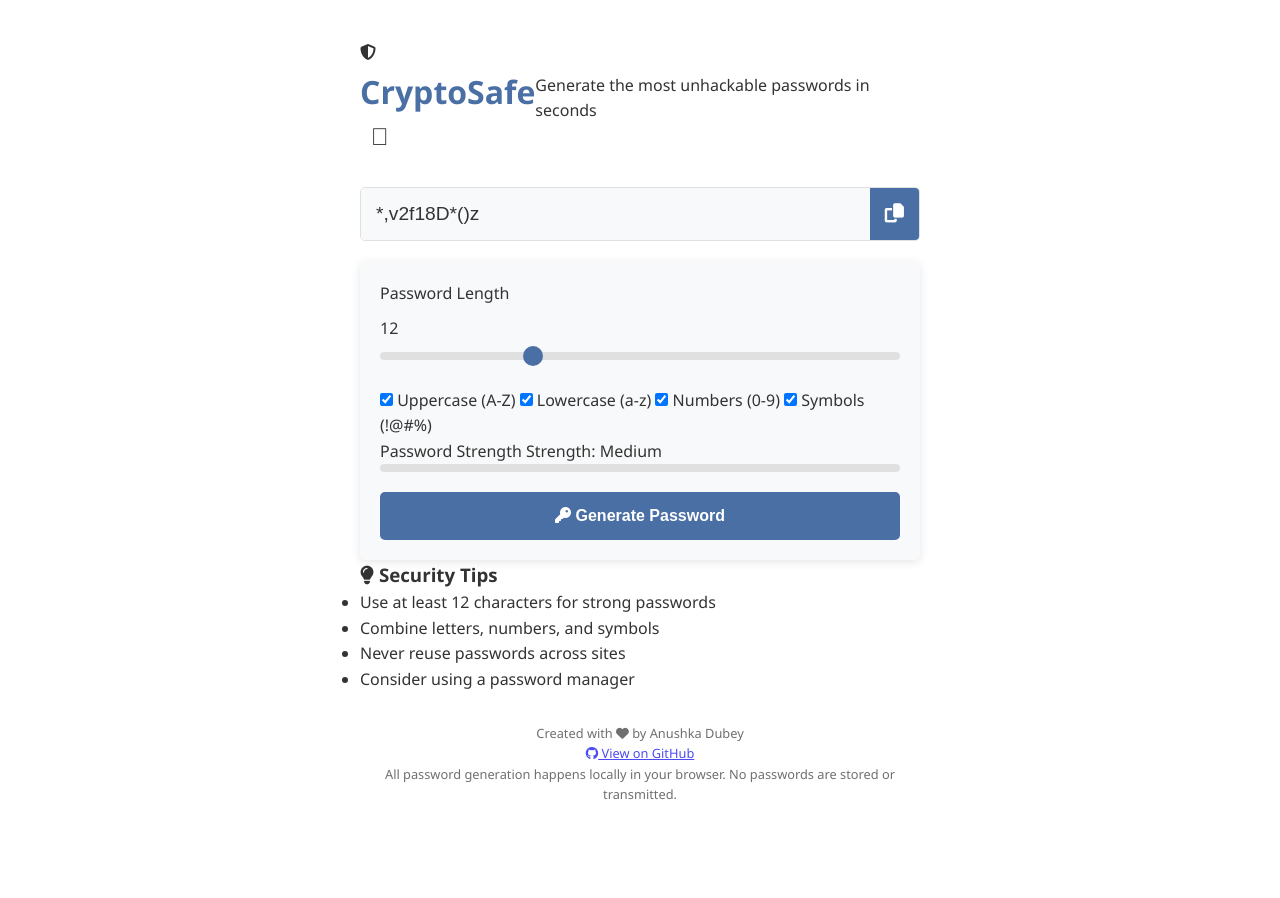
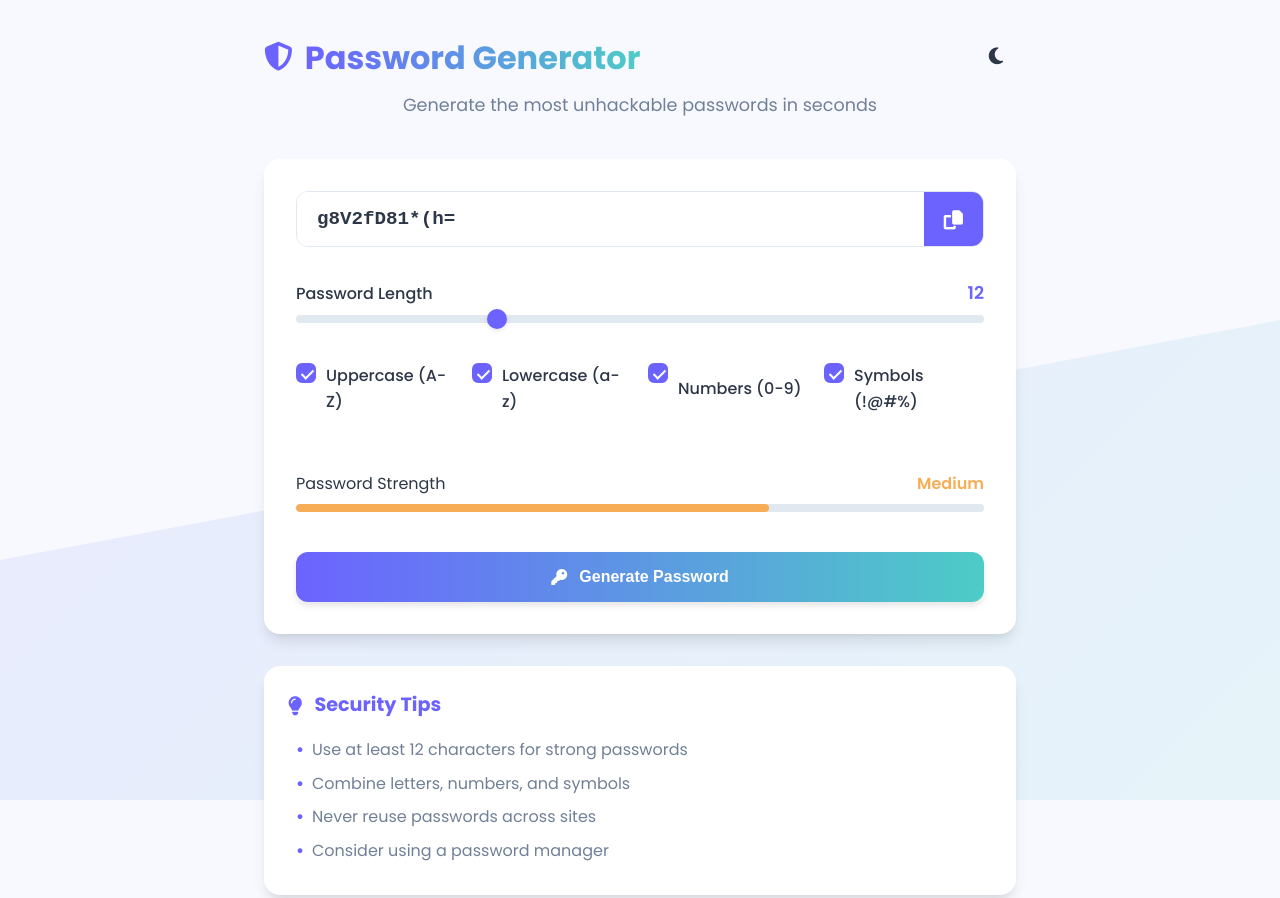
Before and after one commit to anushkaa-dubey/passwordgenerator, a plain HTML site: page index.html in a window 1280 px wide. Shown: the top 898 px of the page. Before the commit the page ends 845 px from the top, so only its background shows below. Drawn offline with Linux system fonts and the light colour scheme.

Commit message:
ui changes

```diff
--- a/index.html
+++ b/index.html
@@ -3,7 +3,7 @@
 <head>
     <meta charset="UTF-8">
     <meta name="viewport" content="width=device-width, initial-scale=1.0">
-    <title>CryptoSafe | Advanced Password Generator</title>
+    <title>Advanced Password Generator</title>
     <link rel="stylesheet" href="style.css">
     <link rel="stylesheet" href="https://cdnjs.cloudflare.com/ajax/libs/font-awesome/6.4.0/css/all.min.css">
 </head>
@@ -15,7 +15,7 @@
             <div class="header-content">
                 <div class="logo-container">
                     <i class="fas fa-shield-alt logo-icon"></i>
-                    <h1>CryptoSafe</h1>
+                    <h1>Password Generator</h1>
                 </div>
                 <button id="theme-toggle" aria-label="Toggle dark mode">
                     <span id="theme-icon" class="theme-icon"></span>
--- a/script.js
+++ b/script.js
@@ -10,9 +10,8 @@ document.addEventListener('DOMContentLoaded', function() {
     const symbolsEl = document.getElementById('symbols');
     const generateBtn = document.getElementById('generate-btn');
     const strengthBar = document.querySelector('.strength-bar');
-    const strengthText = document.querySelector('.strength-text');
+    const strengthText = document.getElementById('strength-text');
     const themeToggle = document.getElementById('theme-toggle');
-    const themeIcon = document.getElementById('theme-icon');
 
     // Character sets
     const uppercaseChars = 'ABCDEFGHIJKLMNOPQRSTUVWXYZ';
@@ -20,12 +19,9 @@ document.addEventListener('DOMContentLoaded', function() {
     const numberChars = '0123456789';
     const symbolChars = '!@#$%^&*()_+~`|}{[]\\:;?><,./-=';
 
-    // Initialize theme
     const savedTheme = localStorage.getItem('theme') || 'light';
     document.documentElement.setAttribute('data-theme', savedTheme);
-    updateThemeIcon(savedTheme);
 
-    // Update length display
     lengthEl.addEventListener('input', function() {
         lengthValueEl.textContent = this.value;
     });
@@ -40,23 +36,27 @@ document.addEventListener('DOMContentLoaded', function() {
 
         passwordEl.value = generatePassword(length, hasUpper, hasLower, hasNumber, hasSymbol);
         updateStrengthIndicator(passwordEl.value);
+
+        // Add animation to generate button
+        this.classList.add('clicked');
+        setTimeout(() => {
+            this.classList.remove('clicked');
+        }, 300);
     });
 
-    // Copy password to clipboard
     copyBtn.addEventListener('click', function() {
         if (!passwordEl.value) return;
 
         passwordEl.select();
         document.execCommand('copy');
 
-        // Show tooltip
-        const tooltip = document.createElement('span');
-        tooltip.className = 'tooltiptext';
-        tooltip.textContent = 'Copied!';
-        this.appendChild(tooltip);
+        const icon = this.querySelector('i');
+        icon.classList.remove('fa-copy');
+        icon.classList.add('fa-check');
 
         setTimeout(() => {
-            tooltip.remove();
+            icon.classList.remove('fa-check');
+            icon.classList.add('fa-copy');
         }, 2000);
     });
 
@@ -67,7 +67,6 @@ document.addEventListener('DOMContentLoaded', function() {
 
         document.documentElement.setAttribute('data-theme', newTheme);
         localStorage.setItem('theme', newTheme);
-        updateThemeIcon(newTheme);
     });
 
     // Generate password function
@@ -76,13 +75,18 @@ document.addEventListener('DOMContentLoaded', function() {
         const typesCount = upper + lower + number + symbol;
 
         if (typesCount === 0) {
-            alert('Please select at least one character type');
+            showAlert('Please select at least one character type');
             return '';
         }
 
         const typesArr = [{upper}, {lower}, {number}, {symbol}].filter(item => Object.values(item)[0]);
 
-        for (let i = 0; i < length; i++) {
+        for (let type of typesArr) {
+            const funcName = Object.keys(type)[0];
+            generatedPassword += randomChar(funcName);
+        }
+
+        for (let i = typesArr.length; i < length; i++) {
             const type = typesArr[Math.floor(Math.random() * typesArr.length)];
             const funcName = Object.keys(type)[0];
             generatedPassword += randomChar(funcName);
@@ -91,7 +95,6 @@ document.addEventListener('DOMContentLoaded', function() {
         return shuffleString(generatedPassword);
     }
 
-    // Get random character from selected character set
     function randomChar(type) {
         switch(type) {
             case 'upper':
@@ -121,14 +124,11 @@ document.addEventListener('DOMContentLoaded', function() {
     function updateStrengthIndicator(password) {
         if (!password) return;
 
-        // Calculate strength (simple version)
         let strength = 0;
         const length = password.length;
 
-        // Length contributes up to 50% of strength
         strength += Math.min(length / 32 * 50, 50);
 
-        // Character variety contributes the rest
         const hasUpper = /[A-Z]/.test(password);
         const hasLower = /[a-z]/.test(password);
         const hasNumber = /[0-9]/.test(password);
@@ -137,37 +137,36 @@ document.addEventListener('DOMContentLoaded', function() {
         const varietyCount = hasUpper + hasLower + hasNumber + hasSymbol;
         strength += (varietyCount / 4) * 50;
 
-        // Update UI
-        const strengthBarElement = strengthBar.querySelector('::after') ||
-                                 document.createElement('div');
-
-        strengthBarElement.style.width = `${strength}%`;
+        strengthBar.style.width = `${strength}%`;
 
         if (strength < 40) {
-            strengthBarElement.style.backgroundColor = 'var(--strength-weak)';
-            strengthText.textContent = 'Strength: Weak';
+            strengthBar.style.backgroundColor = 'var(--strength-weak)';
+            strengthText.textContent = 'Weak';
+            strengthText.style.color = 'var(--strength-weak)';
         } else if (strength < 70) {
-            strengthBarElement.style.backgroundColor = 'var(--strength-medium)';
-            strengthText.textContent = 'Strength: Medium';
+            strengthBar.style.backgroundColor = 'var(--strength-medium)';
+            strengthText.textContent = 'Medium';
+            strengthText.style.color = 'var(--strength-medium)';
         } else {
-            strengthBarElement.style.backgroundColor = 'var(--strength-strong)';
-            strengthText.textContent = 'Strength: Strong';
-        }
-
-        if (!strengthBar.querySelector('::after')) {
-            strengthBar.appendChild(strengthBarElement);
+            strengthBar.style.backgroundColor = 'var(--strength-strong)';
+            strengthText.textContent = 'Strong';
+            strengthText.style.color = 'var(--strength-strong)';
         }
     }
 
-    //light and dark theme toggle
-    function updateThemeIcon(theme) {
-        if (theme === 'dark') {
-            themeIcon.classList.remove('fa-moon');
-            themeIcon.classList.add('fa-sun');
-        } else {
-            themeIcon.classList.remove('fa-sun');
-            themeIcon.classList.add('fa-moon');
-        }
+    // Show alert message
+    function showAlert(message) {
+        const alert = document.createElement('div');
+        alert.className = 'alert-message';
+        alert.textContent = message;
+        document.body.appendChild(alert);
+
+        setTimeout(() => {
+            alert.classList.add('fade-out');
+            setTimeout(() => {
+                alert.remove();
+            }, 300);
+        }, 3000);
     }
 
     // Generate initial password
--- a/style.css
+++ b/style.css
@@ -1,219 +1,482 @@
+@import url('https://fonts.googleapis.com/css2?family=Poppins:wght@300;400;500;600;700&display=swap');
+
 :root {
-    --primary-color: #4a6fa5;
-    --secondary-color: #166088;
-    --background-color: #ffffff;
-    --text-color: #333333;
-    --card-color: #f8f9fa;
-    --border-color: #e0e0e0;
-    --success-color: #28a745;
-    --error-color: #dc3545;
-    --strength-weak: #ff6b6b;
-    --strength-medium: #ffd166;
-    --strength-strong: #06d6a0;
+    /* Light Theme */
+    --primary-color: #6c63ff;
+    --primary-dark: #564fd8;
+    --secondary-color: #4dccc6;
+    --background-color: #f8f9ff;
+    --text-color: #2d3748;
+    --text-light: #718096;
+    --card-color: #ffffff;
+    --border-color: #e2e8f0;
+    --success-color: #48bb78;
+    --error-color: #f56565;
+    --strength-weak: #fc8181;
+    --strength-medium: #f6ad55;
+    --strength-strong: #68d391;
+    --shadow: 0 10px 15px -3px rgba(0, 0, 0, 0.1), 0 4px 6px -2px rgba(0, 0, 0, 0.05);
 }
 
 [data-theme="dark"] {
-    --primary-color: #6d9eeb;
-    --secondary-color: #3d85c6;
-    --background-color: #121212;
-    --text-color: #e0e0e0;
-    --card-color: #1e1e1e;
-    --border-color: #333333;
-    --success-color: #4caf50;
-    --error-color: #f44336;
-    --strength-weak: #ff5252;
-    --strength-medium: #ffab40;
-    --strength-strong: #69f0ae;
+    --primary-color: #7f78d2;
+    --primary-dark: #6a63c7;
+    --secondary-color: #4dccc6;
+    --background-color: #1a202c;
+    --text-color: #f7fafc;
+    --text-light: #cbd5e0;
+    --card-color: #2d3748;
+    --border-color: #4a5568;
+    --success-color: #68d391;
+    --error-color: #fc8181;
+    --strength-weak: #feb2b2;
+    --strength-medium: #fbd38d;
+    --strength-strong: #9ae6b4;
+    --shadow: 0 10px 15px -3px rgba(0, 0, 0, 0.3), 0 4px 6px -2px rgba(0, 0, 0, 0.25);
 }
 
 * {
     margin: 0;
     padding: 0;
     box-sizing: border-box;
-    transition: background-color 0.3s, color 0.3s;
+    transition: background-color 0.3s ease, color 0.3s ease, border-color 0.3s ease;
 }
 
 body {
-    font-family: 'Segoe UI', Tahoma, Geneva, Verdana, sans-serif;
+    font-family: 'Poppins', sans-serif;
     background-color: var(--background-color);
     color: var(--text-color);
     line-height: 1.6;
-    padding: 20px;
     min-height: 100vh;
+    position: relative;
+    overflow-x: hidden;
+}
+
+.wave-bg {
+    position: fixed;
+    bottom: 0;
+    left: 0;
+    width: 100%;
+    height: 100%;
+    background: linear-gradient(135deg, var(--primary-color) 0%, var(--secondary-color) 100%);
+    clip-path: polygon(0 70%, 100% 40%, 100% 100%, 0% 100%);
+    z-index: -1;
+    opacity: 0.1;
+}
+
+[data-theme="dark"] .wave-bg {
+    opacity: 0.05;
 }
 
 .container {
-    max-width: 600px;
+    max-width: 800px;
     margin: 0 auto;
-    padding: 20px;
+    padding: 2rem 1.5rem;
 }
 
+/* Header Styles */
 header {
+    margin-bottom: 2.5rem;
+    text-align: center;
+}
+
+.header-content {
     display: flex;
     justify-content: space-between;
     align-items: center;
-    margin-bottom: 30px;
+    margin-bottom: 0.5rem;
+}
+
+.logo-container {
+    display: flex;
+    align-items: center;
+    gap: 0.75rem;
+}
+
+.logo-icon {
+    font-size: 1.8rem;
+    color: var(--primary-color);
 }
 
 h1 {
-    color: var(--primary-color);
     font-size: 2rem;
+    font-weight: 700;
+    color: var(--text-color);
+    background: linear-gradient(to right, var(--primary-color), var(--secondary-color));
+    -webkit-background-clip: text;
+    background-clip: text;
+    color: transparent;
+    display: inline;
 }
 
+.tagline {
+    color: var(--text-light);
+    font-size: 1.1rem;
+    font-weight: 400;
+}
+
+/* Theme Toggle */
 #theme-toggle {
     background: none;
     border: none;
-    color: var(--text-color);
-    font-size: 1.5rem;
     cursor: pointer;
-    padding: 5px;
+    padding: 0.5rem;
     border-radius: 50%;
     width: 40px;
     height: 40px;
     display: flex;
     align-items: center;
     justify-content: center;
+    transition: all 0.3s ease;
 }
 
 #theme-toggle:hover {
-    background-color: rgba(0, 0, 0, 0.1);
+    background-color: rgba(0, 0, 0, 0.05);
 }
 
 [data-theme="dark"] #theme-toggle:hover {
-    background-color: rgba(255, 255, 255, 0.1);
+    background-color: rgba(255, 255, 255, 0.05);
+}
+
+.theme-icon {
+    width: 24px;
+    height: 24px;
+    display: block;
+    position: relative;
+}
+
+.theme-icon::before {
+    content: '\f186';
+    font-family: 'Font Awesome 6 Free';
+    font-weight: 900;
+    font-size: 1.2rem;
+    color: var(--text-color);
+}
+
+[data-theme="dark"] .theme-icon::before {
+    content: '\f185';
+}
+
+/* Generator Card */
+.generator-card {
+    background-color: var(--card-color);
+    border-radius: 16px;
+    padding: 2rem;
+    box-shadow: var(--shadow);
+    margin-bottom: 2rem;
 }
 
 .password-display {
     display: flex;
-    margin-bottom: 20px;
+    margin-bottom: 2rem;
     border: 1px solid var(--border-color);
-    border-radius: 5px;
+    border-radius: 12px;
     overflow: hidden;
+    transition: all 0.3s ease;
+    position: relative;
+}
+
+.password-display:focus-within {
+    border-color: var(--primary-color);
+    box-shadow: 0 0 0 2px rgba(108, 99, 255, 0.2);
 }
 
 #password {
     flex: 1;
-    padding: 15px;
+    padding: 1rem 1.25rem;
     font-size: 1.2rem;
     border: none;
     background-color: var(--card-color);
     color: var(--text-color);
+    font-family: 'Courier New', monospace;
+    font-weight: 600;
+}
+
+#password::placeholder {
+    color: var(--text-light);
+    opacity: 0.7;
 }
 
 #copy-btn {
     background-color: var(--primary-color);
     color: white;
     border: none;
-    padding: 0 15px;
+    padding: 0 1.25rem;
     cursor: pointer;
     font-size: 1.2rem;
+    display: flex;
+    align-items: center;
+    justify-content: center;
+    transition: all 0.3s ease;
 }
 
 #copy-btn:hover {
-    background-color: var(--secondary-color);
+    background-color: var(--primary-dark);
 }
 
+/* Controls */
 .controls {
-    background-color: var(--card-color);
-    padding: 20px;
-    border-radius: 5px;
-    box-shadow: 0 2px 10px rgba(0, 0, 0, 0.1);
-}
-
-[data-theme="dark"] .controls {
-    box-shadow: 0 2px 10px rgba(0, 0, 0, 0.3);
+    display: flex;
+    flex-direction: column;
+    gap: 1.5rem;
 }
 
 .length-control {
-    margin-bottom: 20px;
+    display: flex;
+    flex-direction: column;
+    gap: 0.5rem;
 }
 
-.length-control label {
-    display: block;
-    margin-bottom: 10px;
+.length-header {
+    display: flex;
+    justify-content: space-between;
+    align-items: center;
+}
+
+.length-header label {
     font-weight: 500;
+    color: var(--text-color);
+}
+
+.length-value {
+    font-weight: 600;
+    color: var(--primary-color);
+    font-size: 1.1rem;
 }
 
 input[type="range"] {
+    -webkit-appearance: none;
     width: 100%;
     height: 8px;
-    -webkit-appearance: none;
     background: var(--border-color);
-    border-radius: 5px;
+    border-radius: 10px;
     outline: none;
+    padding: 0;
+    margin: 0;
 }
 
 input[type="range"]::-webkit-slider-thumb {
     -webkit-appearance: none;
+    appearance: none;
     width: 20px;
     height: 20px;
+    border-radius: 50%;
     background: var(--primary-color);
-    border-radius: 50%;
     cursor: pointer;
+    transition: all 0.15s ease;
+    box-shadow: 0 2px 4px rgba(0, 0, 0, 0.1);
 }
 
-.options {
-    margin-bottom: 20px;
+input[type="range"]::-webkit-slider-thumb:hover {
+    transform: scale(1.1);
+    box-shadow: 0 4px 8px rgba(0, 0, 0, 0.15);
 }
 
-.options label {
-    display: block;
-    margin-bottom: 10px;
+/* Options Grid */
+.options-grid {
+    display: grid;
+    grid-template-columns: repeat(auto-fit, minmax(150px, 1fr));
+    gap: 1rem;
+    margin: 1rem 0;
+}
+
+.option-checkbox {
+    display: flex;
+    align-items: center;
+    position: relative;
+    padding-left: 30px;
     cursor: pointer;
     user-select: none;
 }
 
-.options input {
-    margin-right: 10px;
+.option-checkbox input {
+    position: absolute;
+    opacity: 0;
+    cursor: pointer;
+    height: 0;
+    width: 0;
 }
 
+.checkmark {
+    position: absolute;
+    top: 0;
+    left: 0;
+    height: 20px;
+    width: 20px;
+    background-color: var(--card-color);
+    border: 2px solid var(--border-color);
+    border-radius: 6px;
+    transition: all 0.2s ease;
+}
+
+.option-checkbox:hover input ~ .checkmark {
+    border-color: var(--primary-color);
+}
+
+.option-checkbox input:checked ~ .checkmark {
+    background-color: var(--primary-color);
+    border-color: var(--primary-color);
+}
+
+.checkmark:after {
+    content: "";
+    position: absolute;
+    display: none;
+}
+
+.option-checkbox input:checked ~ .checkmark:after {
+    display: block;
+}
+
+.option-checkbox .checkmark:after {
+    left: 6px;
+    top: 2px;
+    width: 5px;
+    height: 10px;
+    border: solid white;
+    border-width: 0 2px 2px 0;
+    transform: rotate(45deg);
+}
+
+.option-text {
+    color: var(--text-color);
+    font-weight: 500;
+}
+
+/* Strength Meter */
 .strength-meter {
-    margin-bottom: 20px;
+    margin: 1rem 0;
+}
+
+.strength-header {
+    display: flex;
+    justify-content: space-between;
+    margin-bottom: 0.5rem;
+}
+
+.strength-text {
+    font-weight: 600;
+}
+
+.strength-bar-container {
+    width: 100%;
+    height: 8px;
+    background-color: var(--border-color);
+    border-radius: 10px;
+    overflow: hidden;
 }
 
 .strength-bar {
-    height: 8px;
-    background-color: var(--border-color);
-    border-radius: 5px;
-    margin-bottom: 5px;
-    overflow: hidden;
+    height: 100%;
+    width: 50%;
+    background-color: var(--strength-medium);
+    border-radius: 10px;
+    transition: width 0.5s ease, background-color 0.5s ease;
 }
 
-.strength-bar::after {
-    content: '';
-    display: block;
-    height: 100%;
-    width: 0%;
-    background-color: var(--strength-medium);
-    transition: width 0.3s, background-color 0.3s;
+/* Generate Button */
+.generate-btn {
+    background: linear-gradient(to right, var(--primary-color), var(--secondary-color));
+    color: white;
+    border: none;
+    padding: 1rem;
+    border-radius: 12px;
+    font-size: 1rem;
+    font-weight: 600;
+    cursor: pointer;
+    display: flex;
+    align-items: center;
+    justify-content: center;
+    gap: 0.75rem;
+    transition: all 0.3s ease;
+    box-shadow: 0 4px 6px rgba(0, 0, 0, 0.1);
 }
 
-#generate-btn {
-    width: 100%;
-    padding: 15px;
-    background-color: var(--primary-color);
-    color: white;
-    border: none;
-    border-radius: 5px;
-    font-size: 1rem;
-    font-weight: bold;
-    cursor: pointer;
-    transition: background-color 0.3s;
+.generate-btn:hover {
+    transform: translateY(-2px);
+    box-shadow: 0 6px 12px rgba(0, 0, 0, 0.15);
 }
 
-#generate-btn:hover {
-    background-color: var(--secondary-color);
+.generate-btn:active {
+    transform: translateY(0);
 }
 
-footer {
-    margin-top: 30px;
-    text-align: center;
-    font-size: 0.8rem;
-    color: var(--text-color);
-    opacity: 0.7;
+/* Security Tips */
+.security-tips {
+    background-color: var(--card-color);
+    border-radius: 16px;
+    padding: 1.5rem;
+    box-shadow: var(--shadow);
+    margin-bottom: 2rem;
 }
 
-/* Tooltip for copy button */
+.security-tips h3 {
+    display: flex;
+    align-items: center;
+    gap: 0.75rem;
+    font-size: 1.2rem;
+    margin-bottom: 1rem;
+    color: var(--primary-color);
+}
+
+.security-tips ul {
+    list-style-type: none;
+    padding-left: 1.5rem;
+}
+
+.security-tips li {
+    position: relative;
+    margin-bottom: 0.5rem;
+    color: var(--text-light);
+}
+
+.security-tips li::before {
+    content: "•";
+    color: var(--primary-color);
+    font-weight: bold;
+    display: inline-block;
+    width: 1em;
+    margin-left: -1em;
+    position: absolute;
+    left: 0;
+}
+
+/* Footer */
+footer {
+    text-align: center;
+    margin-top: 3rem;
+    color: var(--text-light);
+    font-size: 0.9rem;
+}
+
+.footer-content {
+    display: flex;
+    flex-direction: column;
+    gap: 0.5rem;
+    margin-bottom: 1rem;
+}
+
+.footer-content a {
+    color: var(--primary-color);
+    text-decoration: none;
+    display: inline-flex;
+    align-items: center;
+    gap: 0.5rem;
+    transition: color 0.3s ease;
+}
+
+.footer-content a:hover {
+    color: var(--primary-dark);
+}
+
+.disclaimer {
+    font-size: 0.8rem;
+    opacity: 0.7;
+    max-width: 600px;
+    margin: 0 auto;
+}
+
+/* Tooltip */
 .tooltip {
     position: relative;
     display: inline-block;
@@ -221,9 +484,9 @@ footer {
 
 .tooltip .tooltiptext {
     visibility: hidden;
-    width: 120px;
-    background-color: #555;
-    color: #fff;
+    width: 80px;
+    background-color: var(--text-color);
+    color: var(--card-color);
     text-align: center;
     border-radius: 6px;
     padding: 5px;
@@ -231,9 +494,11 @@ footer {
     z-index: 1;
     bottom: 125%;
     left: 50%;
-    margin-left: -60px;
+    transform: translateX(-50%);
     opacity: 0;
     transition: opacity 0.3s;
+    font-size: 0.8rem;
+    font-weight: 500;
 }
 
 .tooltip .tooltiptext::after {
@@ -244,7 +509,7 @@ footer {
     margin-left: -5px;
     border-width: 5px;
     border-style: solid;
-    border-color: #555 transparent transparent transparent;
+    border-color: var(--text-color) transparent transparent transparent;
 }
 
 .tooltip:hover .tooltiptext {
@@ -252,17 +517,36 @@ footer {
     opacity: 1;
 }
 
-/* Responsive design */
-@media (max-width: 600px) {
+/* Responsive Design */
+@media (max-width: 768px) {
     .container {
-        padding: 10px;
+        padding: 1.5rem 1rem;
     }
 
-    h1 {
-        font-size: 1.5rem;
+    .generator-card {
+        padding: 1.5rem;
     }
 
-    #password {
+    .options-grid {
+        grid-template-columns: 1fr 1fr;
+    }
+}
+
+@media (max-width: 480px) {
+    h1 {
+        font-size: 1.8rem;
+    }
+
+    .tagline {
         font-size: 1rem;
     }
+
+    .options-grid {
+        grid-template-columns: 1fr;
+    }
+
+    .generate-btn {
+        padding: 0.75rem;
+        font-size: 0.9rem;
+    }
 }
```
